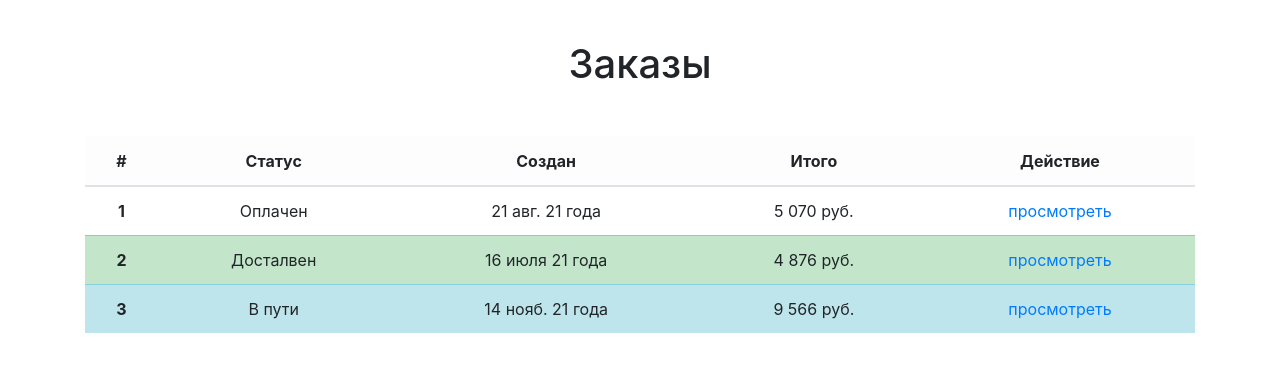
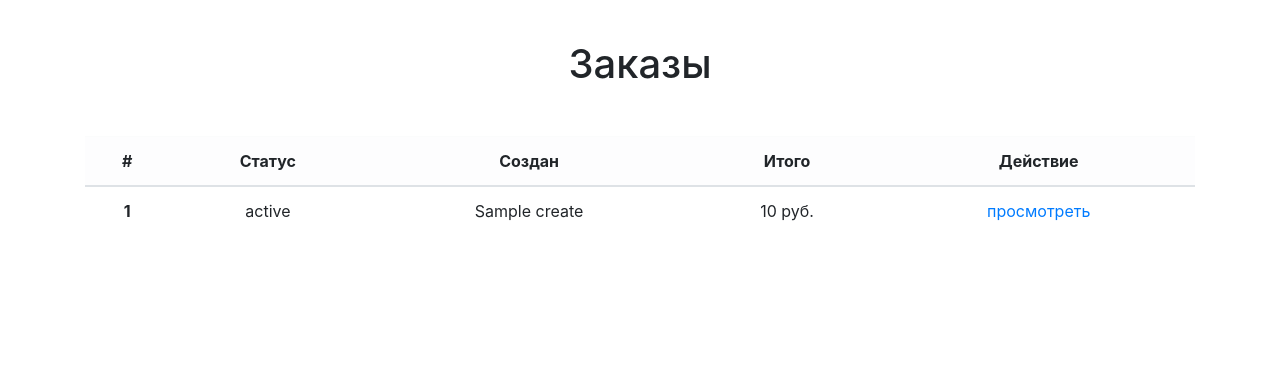
Before and after one commit to s0ull877/django_project, a Django app: template orders/templates/orders/orders.html in a window 1280 px wide. Shown: the part 56-428 px from the top of the page. Run offline with Django 3.2, Linux system fonts and the light colour scheme; the template is opened without the code that fills it: most values are stand-ins (such as "Sample title", 1, 10 or a date in 2020); some libraries are stand-ins or nearby versions.

Commit message:
create orders_list url in orders on ListView

```diff
--- a/orders/models.py
+++ b/orders/models.py
@@ -35,10 +35,10 @@ class Order(models.Model):
 
     def update_after_payment(self):
         baskets = Basket.objects.filter(user=self.initiator)
+        self.price = baskets.total_sum()
         self.status = self.PAID
         self.basket_history = {
             'purchsed_items': [basket.de_json() for basket in baskets],
-            'total_sum': float(baskets.total_sum()),
         }
 
         self.save()
--- a/orders/templates/orders/orders.html
+++ b/orders/templates/orders/orders.html
@@ -1,4 +1,5 @@
 {% extends "products/base.html" %}
+{% load humanize %}
 
 
 {% block content %}
@@ -18,33 +19,19 @@
                         </tr>
                         </thead>
                         <tbody>
-                        <tr>
-                            <th scope="row">1</th>
-                            <td>Оплачен</td>
-                            <td>21 авг. 21 года</td>
-                            <td>5 070 руб.</td>
-                            <td>
-                                <a href="order.html">просмотреть</a>
-                            </td>
-                        </tr>
-                        <tr class="table-success">
-                            <th scope="row">2</th>
-                            <td>Досталвен</td>
-                            <td>16 июля 21 года</td>
-                            <td>4 876 руб.</td>
-                            <td>
-                                <a href="order.html">просмотреть</a>
-                            </td>
-                        </tr>
-                        <tr class="table-info">
-                            <th scope="row">3</th>
-                            <td>В пути</td>
-                            <td>14 нояб. 21 года</td>
-                            <td>9 566 руб.</td>
-                            <td>
-                                <a href="order.html">просмотреть</a>
-                            </td>
-                        </tr>
+
+                        {% for order in object_list %}
+                            <tr>
+                                <th scope="{{ order.id }}">{{ order.id }}</th>
+                                <td>{{ order.get_status_display }}</td>
+                                <td>{{ order.create| naturaltime }}</td>
+                                <td>{{ order.price| intcomma }} руб.</td>
+                                <td>
+                                    <a href="order.html">просмотреть</a>
+                                </td>
+                            </tr>
+                        {% endfor %}
+
                         </tbody>
                     </table>
                 </div>
--- a/orders/templates/orders/success.html
+++ b/orders/templates/orders/success.html
@@ -15,8 +15,8 @@
                             </h4>
                         </div>
                     </div>
-                    <a href="{% url "index" %}">
-                        Вернуться на сайт
+                    <a href="{% url "orders:orders_list" %}">
+                        К заказам
                     </a>
                 </div>
             </div>
--- a/orders/urls.py
+++ b/orders/urls.py
@@ -1,12 +1,12 @@
 
 from django.urls import path
 
-from orders.views import OrderCreateViews, OrderSuccess
+from orders.views import OrderCreateViews, OrderSuccess, OrderListView
 
 app_name = 'orders'
 
 urlpatterns = [
     path('order_create/', OrderCreateViews.as_view(), name='order_create'),
     path('order_success/', OrderSuccess.as_view(), name='succeeded'),
-
+    path('', OrderListView.as_view(), name='orders_list'),
 ]
--- a/products/templates/products/base.html
+++ b/products/templates/products/base.html
@@ -45,7 +45,7 @@
                             <li>
                                 <a class="dropdown-item" href="{% url 'users:profile' user.id %}">Профиль</a>
                             </li>
-                            <li><a class="dropdown-item" href="orders/orders.html">Заказы</a></li>
+                            <li><a class="dropdown-item" href="{% url 'orders:orders_list' %}">Заказы</a></li>
                             {% if user.is_superuser or user.is_staff %}
                                 <li>
                                     <a class="dropdown-item" href="{% url 'admin:index'%}">Админ-панель</a>
```
Also changed, not shown: orders/views.py (+17 -3 lines).
